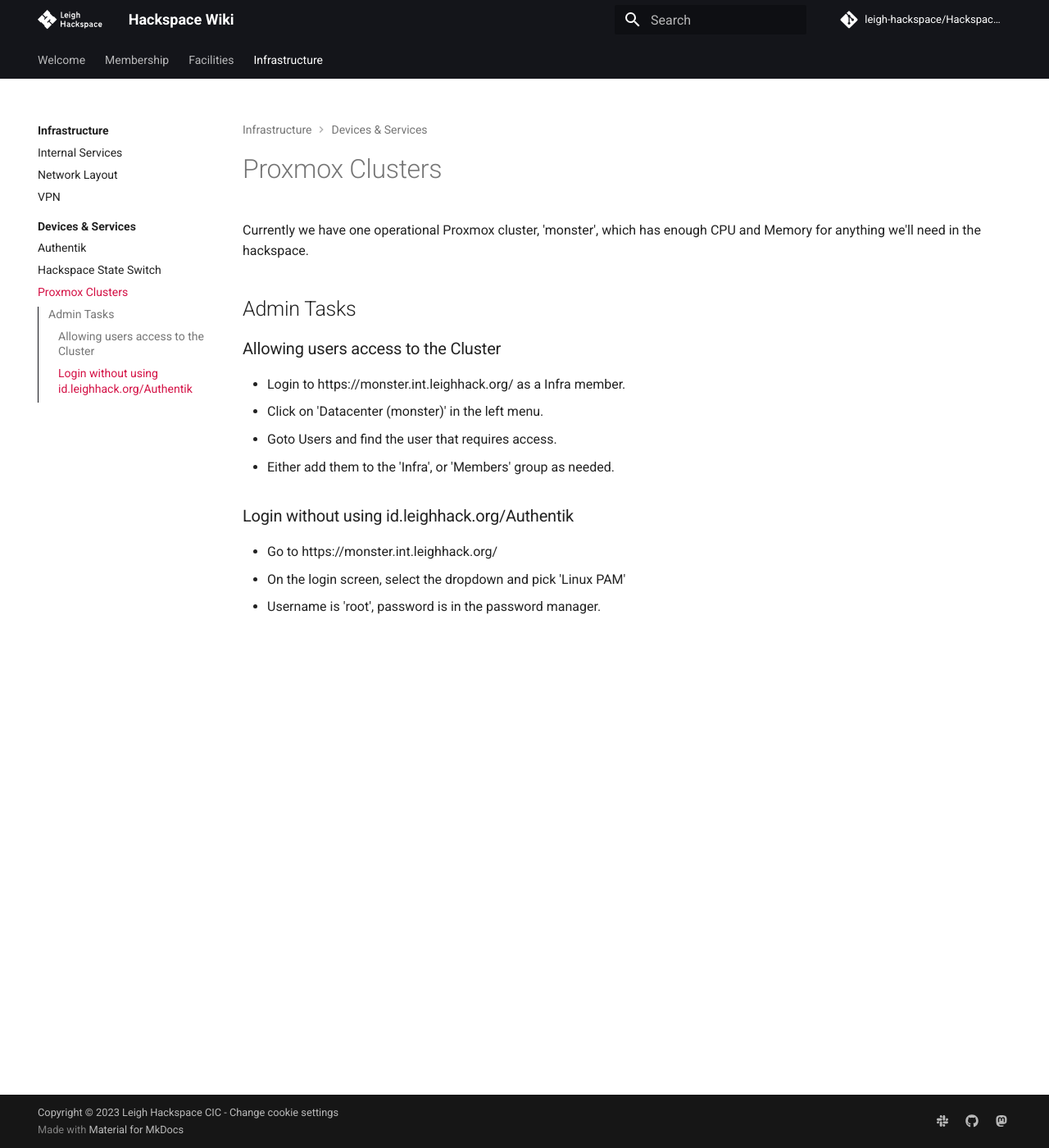
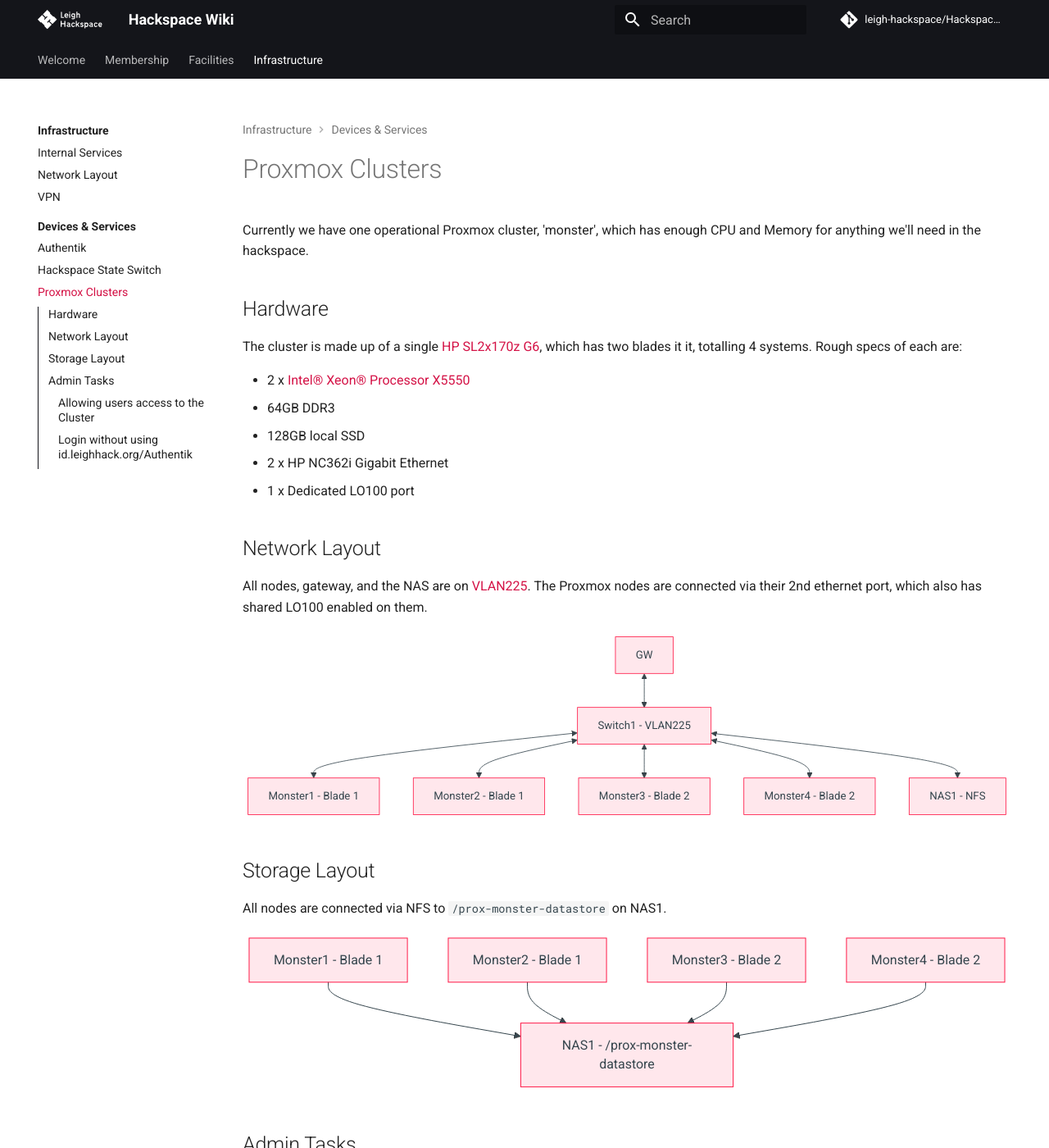
Before and after one commit to leigh-hackspace/HackspaceWiki, an MkDocs documentation site: the page built from docs/infrastructure/devices/proxmox/index.md, in a window 1280 px wide and 1400 px high. Shown: the whole window at 82% size. Built offline with MkDocs 1.6.1 and Material for MkDocs 9.7.7, drawn with Linux system fonts in a browser that asks for light colours; comment, search, counter and statistics services are not loaded; the version menu is left out; some of the changed text lies outside the part shown.

Commit message:
Add Proxmox details

````diff
--- a/docs/infrastructure/devices/proxmox/index.md
+++ b/docs/infrastructure/devices/proxmox/index.md
@@ -1,18 +1,69 @@
 # Proxmox Clusters
 
 Currently we have one operational Proxmox cluster, 'monster', which has enough CPU and Memory for anything we'll need in the hackspace.
+
+## Hardware
+
+The cluster is made up of a single [HP SL2x170z G6](https://support.hpe.com/hpesc/public/docDisplay?docId=emr_na-c01800572), which has two blades it it, totalling 4 systems. Rough specs of each are:
+
+* 2 x [Intel® Xeon® Processor X5550](https://www.intel.com/content/www/us/en/products/sku/37106/intel-xeon-processor-x5550-8m-cache-2-66-ghz-6-40-gts-intel-qpi/specifications.html)
+* 64GB DDR3
+* 128GB local SSD
+* 2 x HP NC362i Gigabit Ethernet
+* 1 x Dedicated LO100 port
+
+## Network Layout
+
+All nodes, gateway, and the NAS are on [VLAN225](../../network_layout.md#shared-services---vlan-225). The Proxmox nodes are connected via their 2nd ethernet port, which also has shared LO100 enabled on them.
+
+```mermaid
+graph
+    SWITCH1[Switch1 - VLAN225]
+    GW[GW]
+    MON1[Monster1 - Blade 1]
+    MON2[Monster2 - Blade 1]
+    MON3[Monster3 - Blade 2]
+    MON4[Monster4 - Blade 2]
+    NAS[NAS1 - NFS]
+
+    GW <--> SWITCH1
+    SWITCH1 <--> MON1
+    SWITCH1 <--> MON2
+    SWITCH1 <--> MON3
+    SWITCH1 <--> MON4
+    SWITCH1 <--> NAS
+```
+
+## Storage Layout
+
+All nodes are connected via NFS to `/prox-monster-datastore` on NAS1.
+
+```mermaid
+graph
+    MON1[Monster1 - Blade 1]
+    MON2[Monster2 - Blade 1]
+    MON3[Monster3 - Blade 2]
+    MON4[Monster4 - Blade 2]
+    NAS[NAS1 - /prox-monster-datastore]
+
+    MON1 --> NAS
+    MON2 --> NAS
+    MON3 --> NAS
+    MON4 --> NAS
+```
+
 
 ## Admin Tasks
 
 ### Allowing users access to the Cluster
 
-* Login to https://monster.int.leighhack.org/ as a Infra member.
+* Login to [https://monster.int.leighhack.org/](https://monster.int.leighhack.org/) as a Infra member.
 * Click on 'Datacenter (monster)' in the left menu.
 * Goto Users and find the user that requires access.
 * Either add them to the 'Infra', or 'Members' group as needed.
 
 ### Login without using id.leighhack.org/Authentik
 
-* Go to https://monster.int.leighhack.org/
+* Go to [https://monster.int.leighhack.org/](https://monster.int.leighhack.org/)
 * On the login screen, select the dropdown and pick 'Linux PAM'
 * Username is 'root', password is in the password manager.
````
Also changed, not shown: docs/infrastructure/devices/authentik/index.md (+1 -1 lines).
